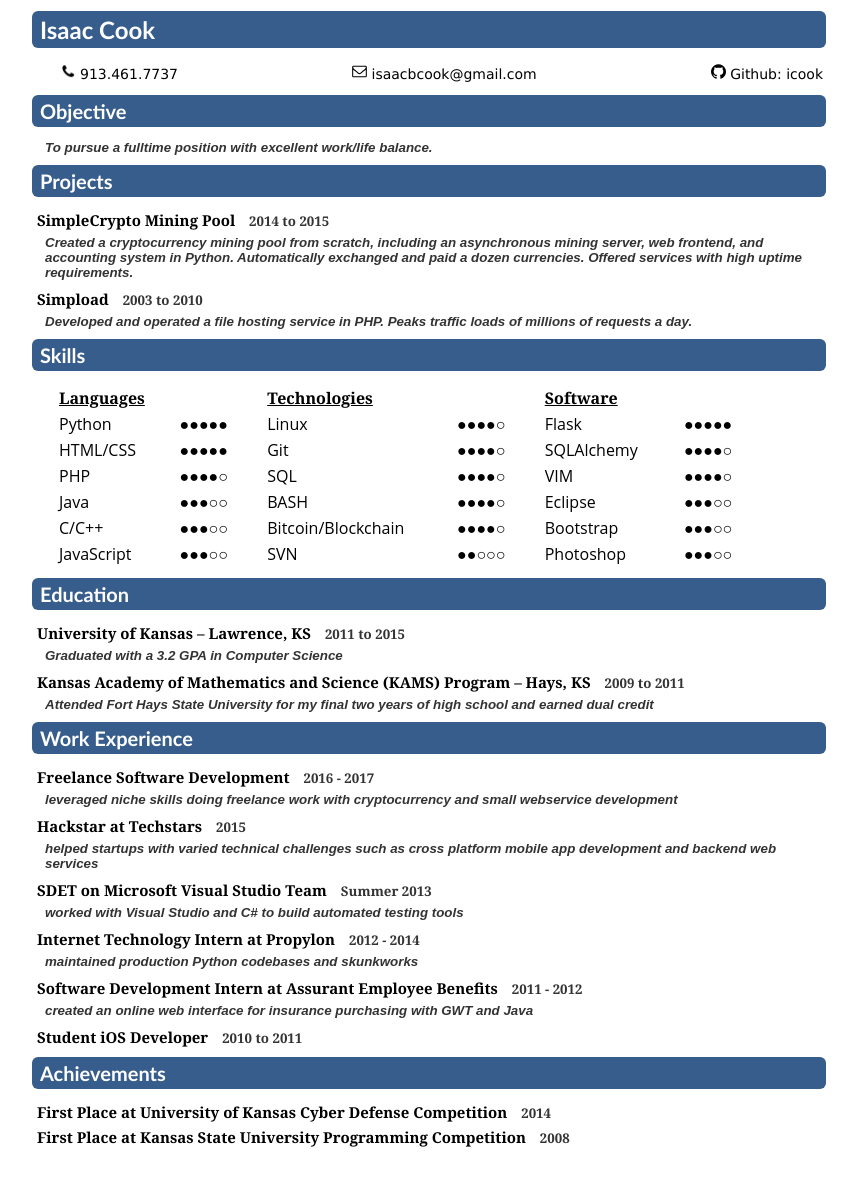
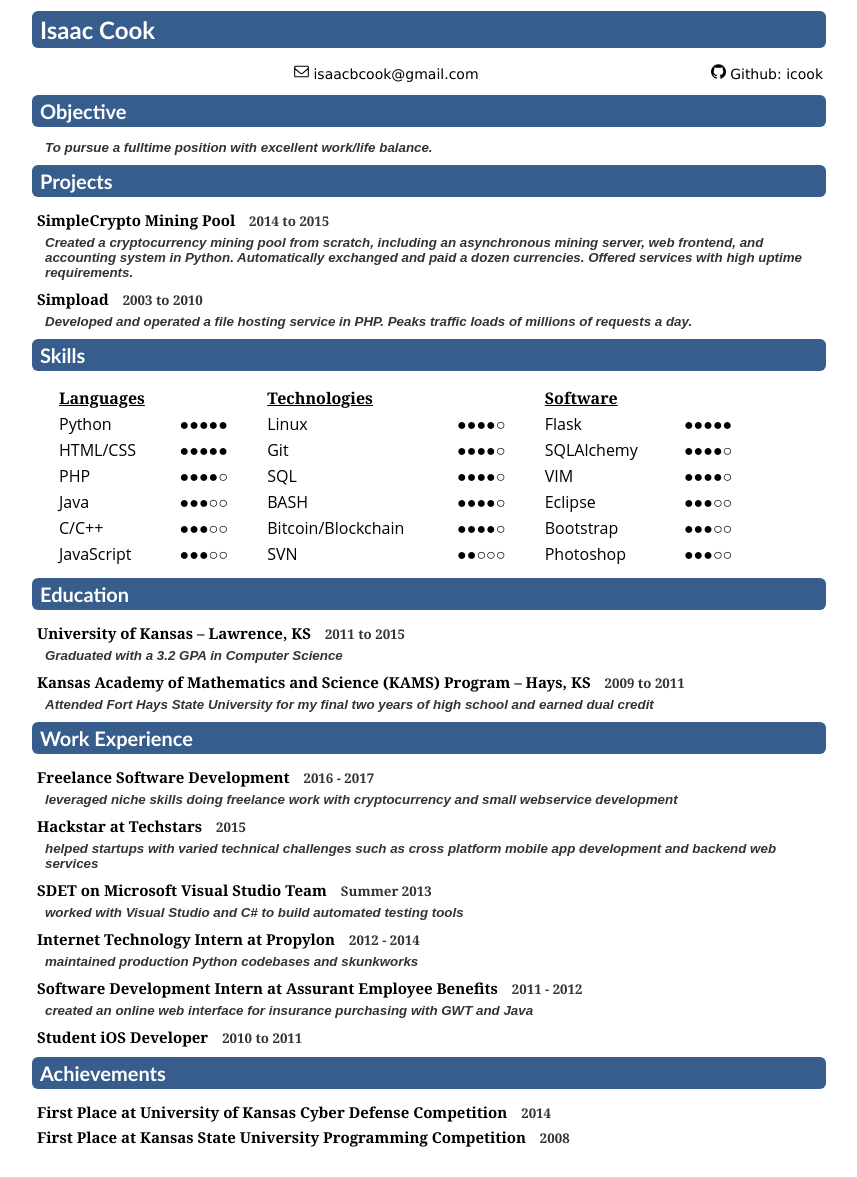
Before and after one commit to icook/personal, a Jekyll site: the page resume/index.html, which Jekyll copies as it is, in a window 1280 px wide. Shown: the whole page, without its empty margins (211-1068 px from the left). Built offline with Jekyll 4.4.1, drawn with Linux system fonts in a browser that asks for light colours; Markdown is read by kramdown in place of the engine named in the settings.

Commit message:
Update index.html

```diff
--- a/resume/index.html
+++ b/resume/index.html
@@ -92,7 +92,6 @@
 			</td>
 			<td align="right">
 				<p style="text-indent:0px; text-align:center;">
-        <span style="float:left;"><img src="phone.png" width="15"/> 913.461.7737</span>
 				  <img src="mail.svg" width="15"/> isaacbcook@gmail.com
           <span style="float: right;"><img src="25231.svg" width="15"/> Github: icook</span>
 				</p>
```
